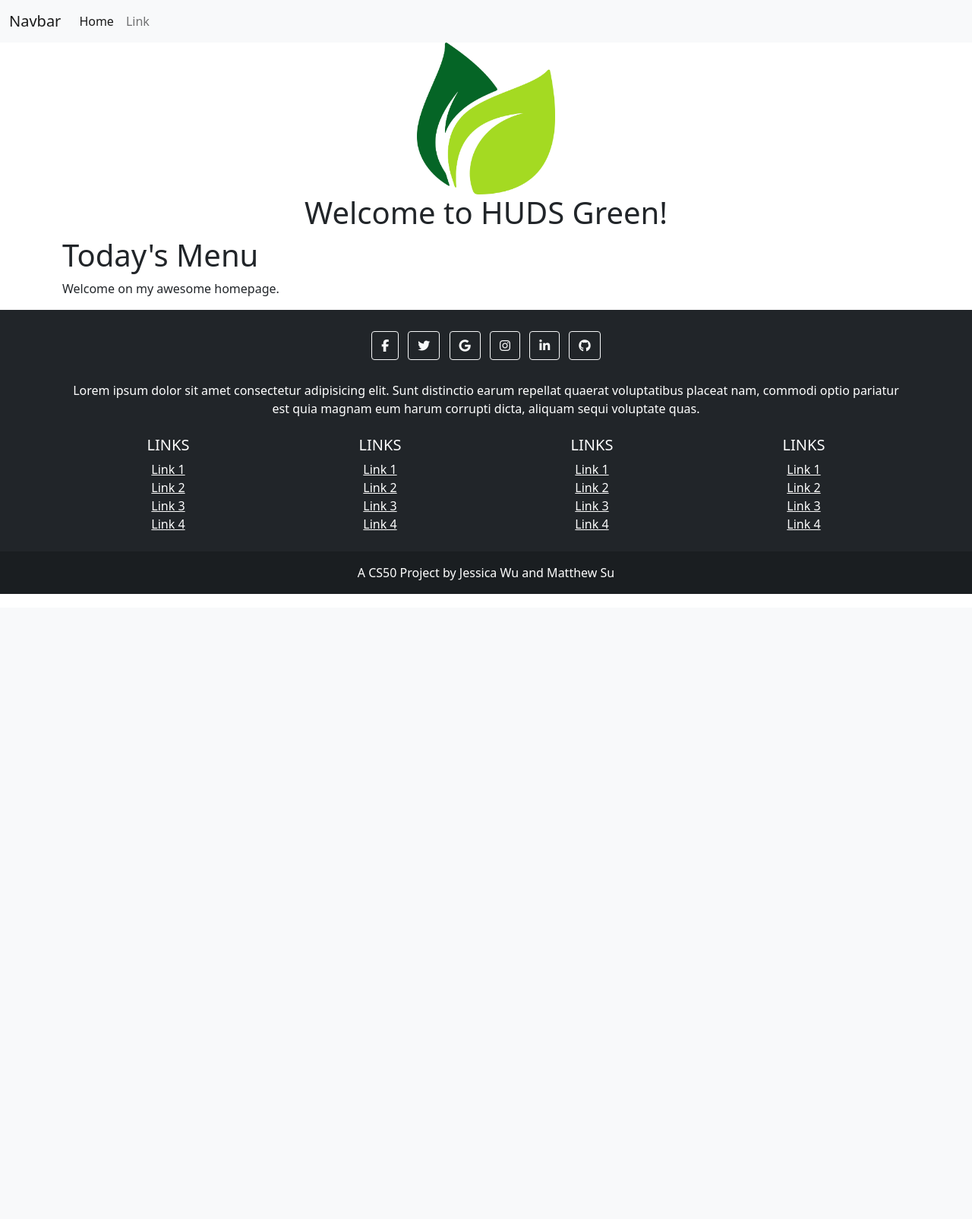
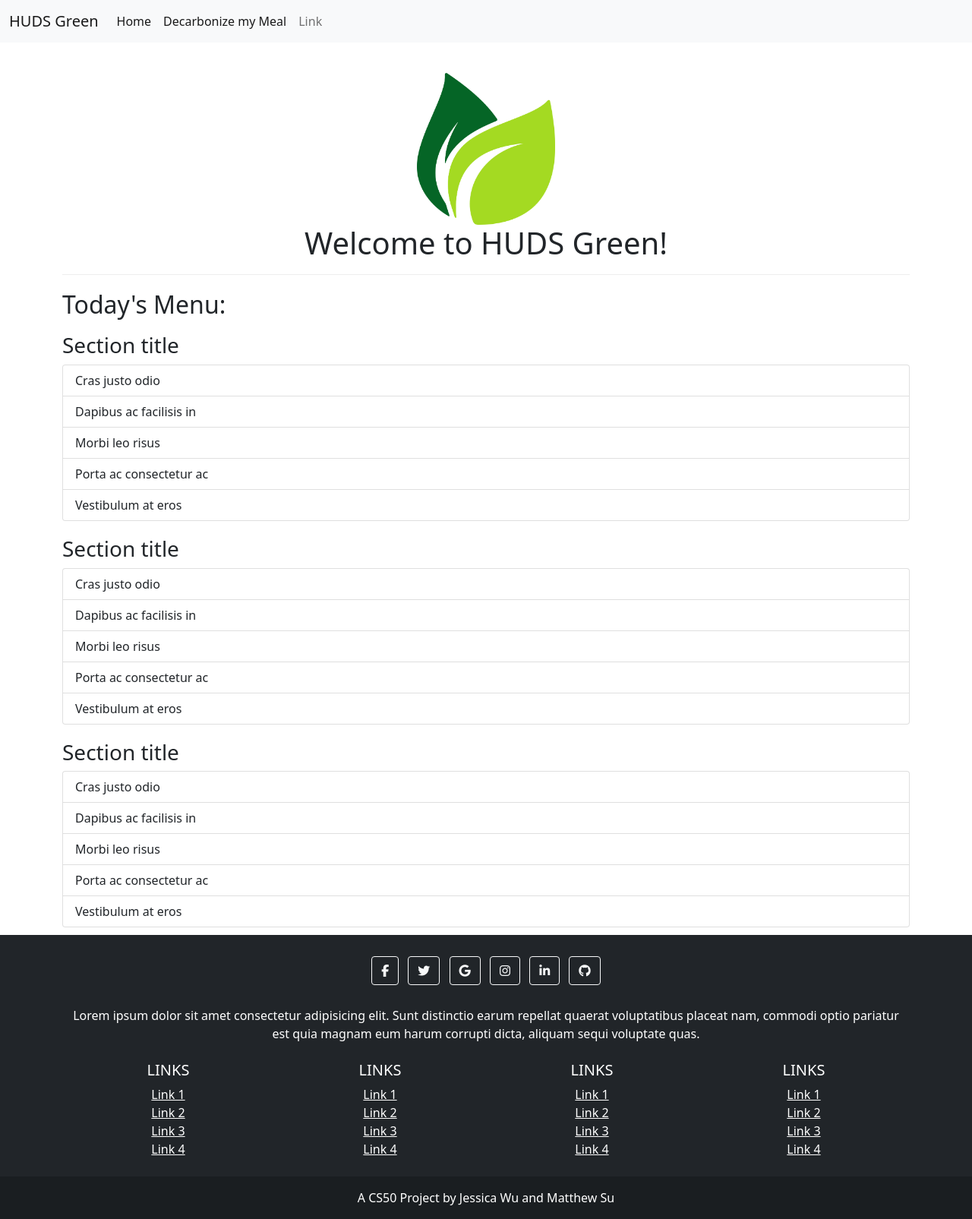
Before and after one commit to IsoPhoenix/huds-green, a Flask app: page / in a window 1280 px wide. Shown: the whole page at 76% size. Before the commit the page ends 782 px from the top, so only its background shows below. Run offline with Flask 2, Linux system fonts and the light colour scheme; some libraries are stand-ins or nearby versions.

Commit message:
basic menu structure

```diff
--- a/app.py
+++ b/app.py
@@ -49,9 +49,9 @@
 def index():
     return render_template("index.html")
 
-# @app.route("/index", methods=["GET"])
-# def form():
-#     return render_template("layout.html")
+@app.route("/decarbonize", methods=["GET"])
+def decarbonize():
+    return render_template("decarbonize.html")
 
 if __name__ == '__main__':
     # Threaded option to enable multiple instances for multiple user access support
--- a/static/styles.css
+++ b/static/styles.css
@@ -1,3 +1,11 @@
 .page-title {
   text-align: center;
 }
+.page-header {
+  padding-bottom: 9px;
+  margin: 40px 0 20px;
+  border-bottom: 1px solid #eee;
+}
+.menu-section {
+  padding: 10px 0px;
+}
--- a/templates/index.html
+++ b/templates/index.html
@@ -1,6 +1,6 @@
 {% extends "layout.html" %}
 
-{% block title %}<title>Index</title>{% endblock %}
+{% block title %}<title>Home</title>{% endblock %}
 
 {% block head %}
 {{ super() }}
@@ -15,7 +15,38 @@
 </div>
 
 <div class="container">
-    <h1>Today's Menu</h1>
-    <p>Welcome on my awesome homepage.</p>
+    <h2>Today's Menu:</h2>
+    <div class="menu-section">
+        <h3>Section title</h3>
+        <ul class="list-group">
+            <li class="list-group-item">Cras justo odio</li>
+            <li class="list-group-item">Dapibus ac facilisis in</li>
+            <li class="list-group-item">Morbi leo risus</li>
+            <li class="list-group-item">Porta ac consectetur ac</li>
+            <li class="list-group-item">Vestibulum at eros</li>
+        </ul>
+    </div>
+    <div class="menu-section">
+        <h3>Section title</h3>
+        <ul class="list-group">
+            <li class="list-group-item">Cras justo odio</li>
+            <li class="list-group-item">Dapibus ac facilisis in</li>
+            <li class="list-group-item">Morbi leo risus</li>
+            <li class="list-group-item">Porta ac consectetur ac</li>
+            <li class="list-group-item">Vestibulum at eros</li>
+        </ul>
+    </div>
+    <div class="menu-section">
+        <h3>Section title</h3>
+        <ul class="list-group">
+            <li class="list-group-item">Cras justo odio</li>
+            <li class="list-group-item">Dapibus ac facilisis in</li>
+            <li class="list-group-item">Morbi leo risus</li>
+            <li class="list-group-item">Porta ac consectetur ac</li>
+            <li class="list-group-item">Vestibulum at eros</li>
+        </ul>
+    </div>
+
+
 </div>
 {% endblock %}
--- a/templates/layout.html
+++ b/templates/layout.html
@@ -22,7 +22,7 @@
 <body>
     <nav class="navbar navbar-expand-lg navbar-light bg-light">
         <div class="container-fluid">
-            <a class="navbar-brand" href="#">Navbar</a>
+            <a class="navbar-brand" href="#">HUDS Green</a>
             <button class="navbar-toggler" type="button" data-bs-toggle="collapse"
                 data-bs-target="#navbarSupportedContent" aria-controls="navbarSupportedContent" aria-expanded="false"
                 aria-label="Toggle navigation">
@@ -31,7 +31,10 @@
             <div class="collapse navbar-collapse" id="navbarSupportedContent">
                 <ul class="navbar-nav me-auto mb-2 mb-lg-0">
                     <li class="nav-item">
-                        <a class="nav-link active" aria-current="page" href="#">Home</a>
+                        <a class="nav-link active" aria-current="page" href="/">Home</a>
+                    </li>
+                    <li class="nav-item">
+                        <a class="nav-link active" aria-current="page" href="/decarbonize">Decarbonize my Meal</a>
                     </li>
                     <li class="nav-item">
                         <a class="nav-link" href="#">Link</a>
```
Also changed, not shown: templates/decarbonize.html (added, +21 -0 lines).
